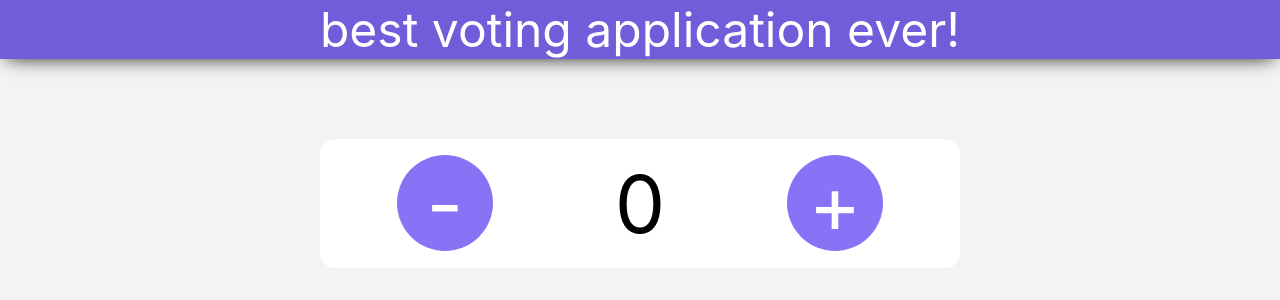
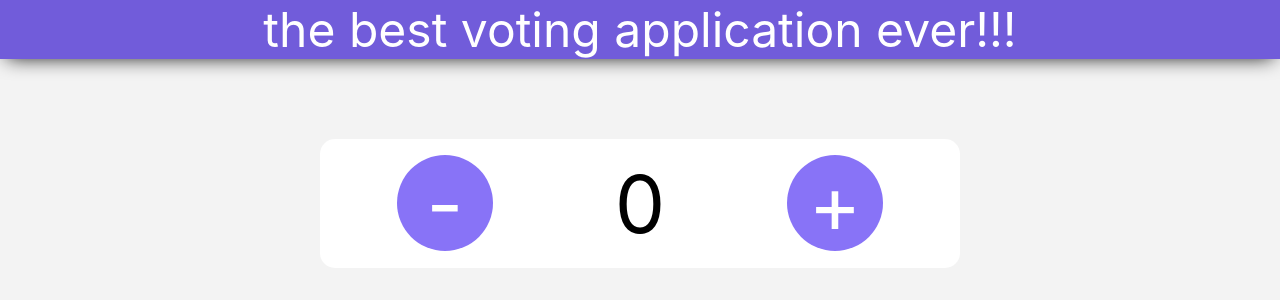
Before and after one commit to BartoszWrobel591/simple-react-app, a React (Create React App) app: page / in a window 1280 px wide. Shown: the top 300 px of the page. Built offline with nearby package versions, Linux system fonts and the light colour scheme.

Commit message:
Update header.js

```diff
--- a/src/components/header.js
+++ b/src/components/header.js
@@ -1,7 +1,7 @@
 const Header = () => {
     return (
         <div className='Header'>
-            best voting application ever!
+            the best voting application ever!!!
         </div>
     );
 };
```
